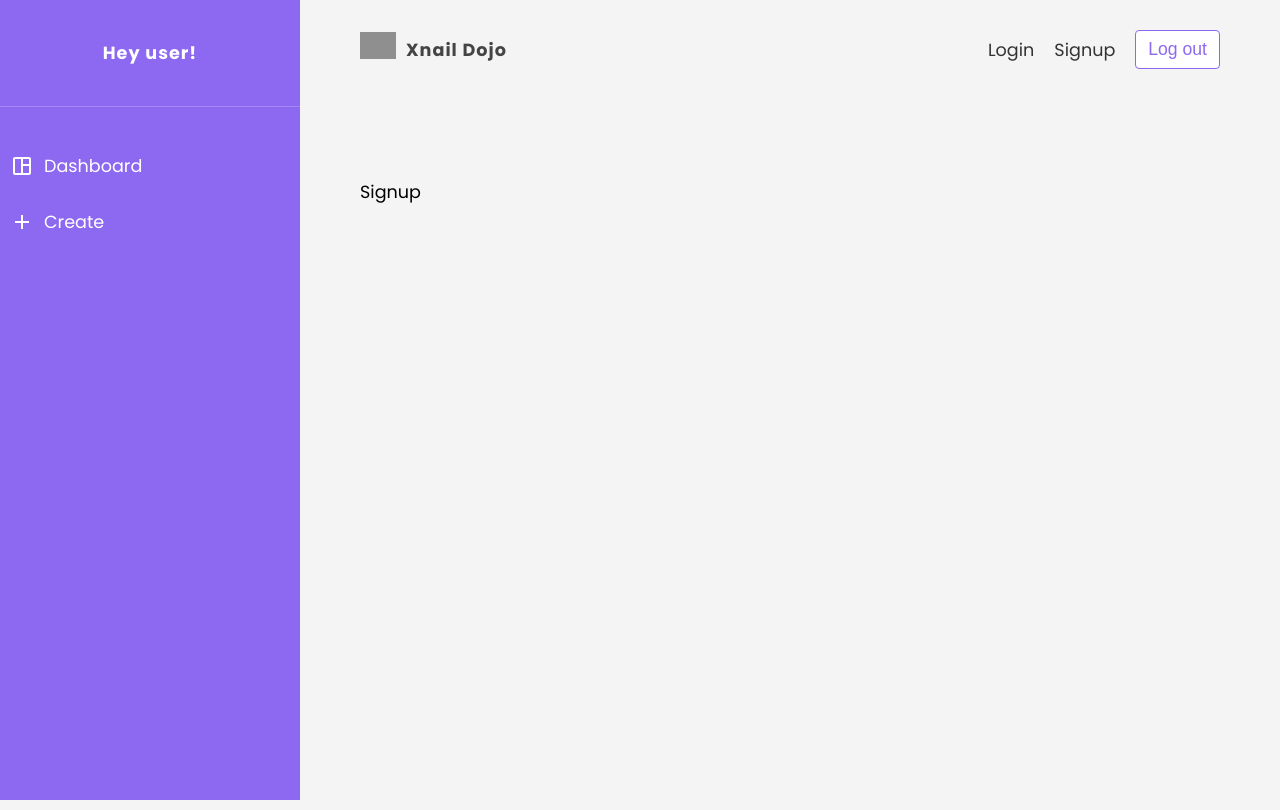
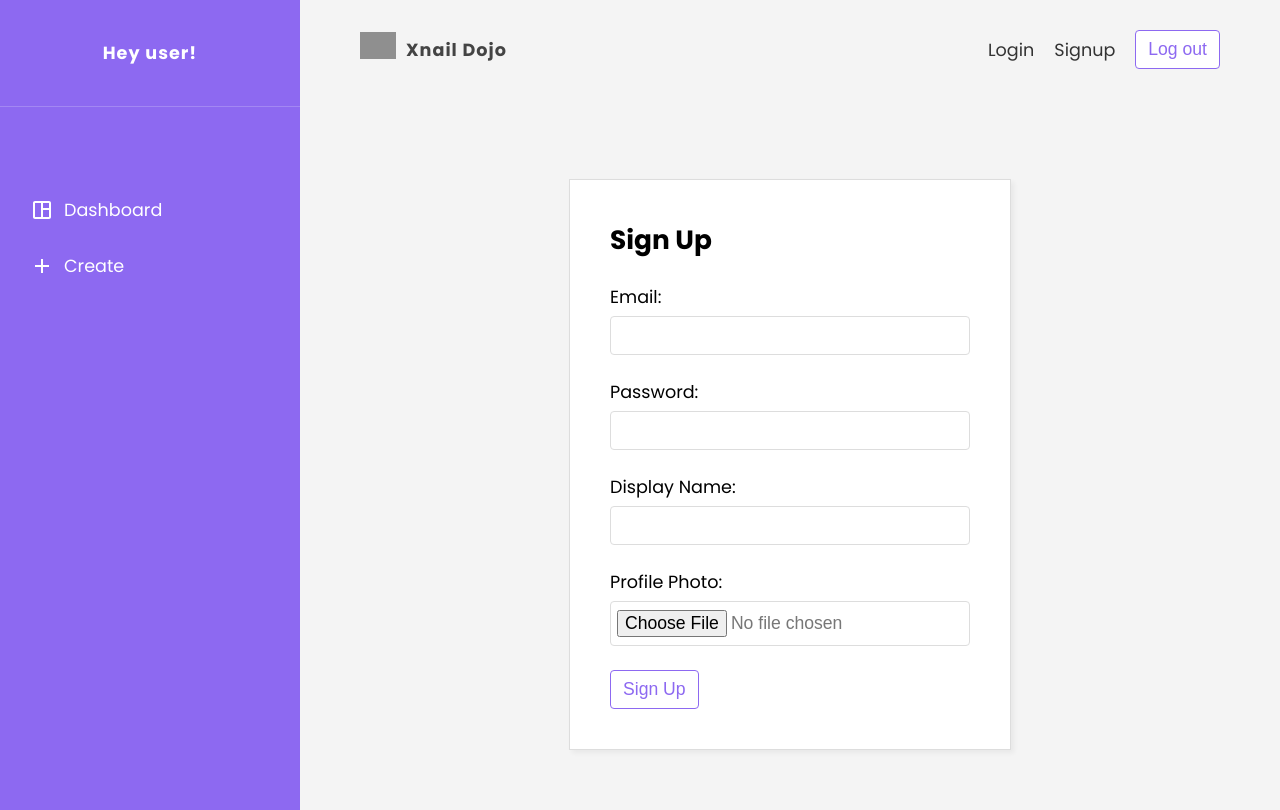
Before and after one commit to pedrolopezbiedma/React_The_Dojo, a React (Create React App) app: page /signup in a window 1280 px wide. Built offline with nearby package versions, Linux system fonts and the light colour scheme; grey boxes are pictures that could not be loaded.

Commit message:
Create Signup form behavior

```diff
--- a/src/components/Sidebar..jsx
+++ b/src/components/Sidebar..jsx
@@ -14,7 +14,7 @@ const Sidebar = () => {
           {/* Avatar */}
           <p>Hey user!</p>
         </div>
-        <navbar className="links">
+        <nav className="links">
           <ul>
             <li>
               <NavLink exact to="/">
@@ -29,7 +29,7 @@ const Sidebar = () => {
               </NavLink>
             </li>
           </ul>
-        </navbar>
+        </nav>
       </div>
     </div>
   );
--- /dev/null
+++ b/src/pages/Signup/Signup.css
@@ -0,0 +1,8 @@
+.auth-form {
+    max-width: 360px;
+    margin: 60px auto;
+    padding: 40px;
+    border: 1px solid #ddd;
+    box-shadow: 3px 3px 5px rgba(0, 0, 0, 0.05);
+    background: #fff;
+}
--- a/src/pages/Signup/Signup.jsx
+++ b/src/pages/Signup/Signup.jsx
@@ -1,4 +1,94 @@
+// React
+import { useState } from "react";
+
+// Styles
+import "./Signup.css";
+
 const Signup = () => {
-  return <div className="Signup">Signup</div>;
+  const [email, setEmail] = useState("");
+  const [password, setPassword] = useState("");
+  const [displayName, setDisplayName] = useState("");
+  const [profilePicture, setProfilePicture] = useState([]);
+  const [error, setError] = useState(null);
+
+  const handleSubmit = (event) => {
+    event.preventDefault();
+    console.log(
+      "The form values are >>",
+      email,
+      password,
+      displayName,
+      profilePicture
+    );
+  };
+
+  const handlePicture = (event) => {
+    setError(null);
+    const picture = event.target.files[0];
+
+    if (picture === undefined) {
+      setError("Please, select an image as profile picture");
+      return;
+    }
+
+    if (!picture.type.includes("image")) {
+      setError("Please, use an image for the profile picture");
+      return;
+    }
+
+    if (picture.size > 100000) {
+      setError(
+        "Please, use a smaller picture for the profile ( Max. 100.000 Kb )"
+      );
+      return;
+    }
+
+    setProfilePicture(picture);
+  };
+
+  return (
+    <form className="auth-form" onSubmit={handleSubmit}>
+      <h2>Sign Up</h2>
+
+      <label>
+        <span>Email:</span>
+        <input
+          required
+          type="email"
+          value={email}
+          onChange={(event) => setEmail(event.target.value)}
+        />
+      </label>
+      <label>
+        <span>Password:</span>
+        <input
+          required
+          type="password"
+          value={password}
+          onChange={(event) => setPassword(event.target.value)}
+        />
+      </label>
+      <label>
+        <span>Display Name:</span>
+        <input
+          required
+          type="text"
+          value={displayName}
+          onChange={(event) => setDisplayName(event.target.value)}
+        />
+      </label>
+      <label>
+        <span>Profile Photo:</span>
+        <input
+          required
+          type="file"
+          onChange={(event) => handlePicture(event)}
+        />
+        {error && <div className="error">{error}</div>}
+      </label>
+
+      <button className="btn">Sign Up</button>
+    </form>
+  );
 };
 export default Signup;
```
